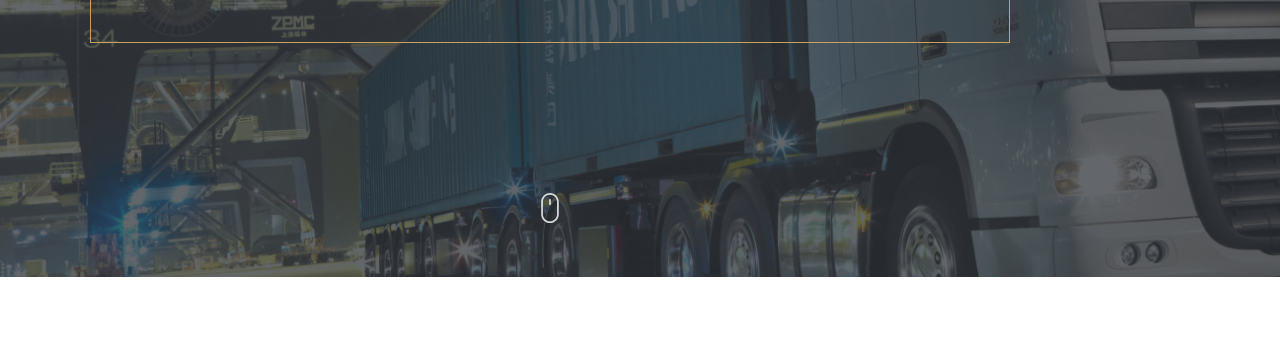
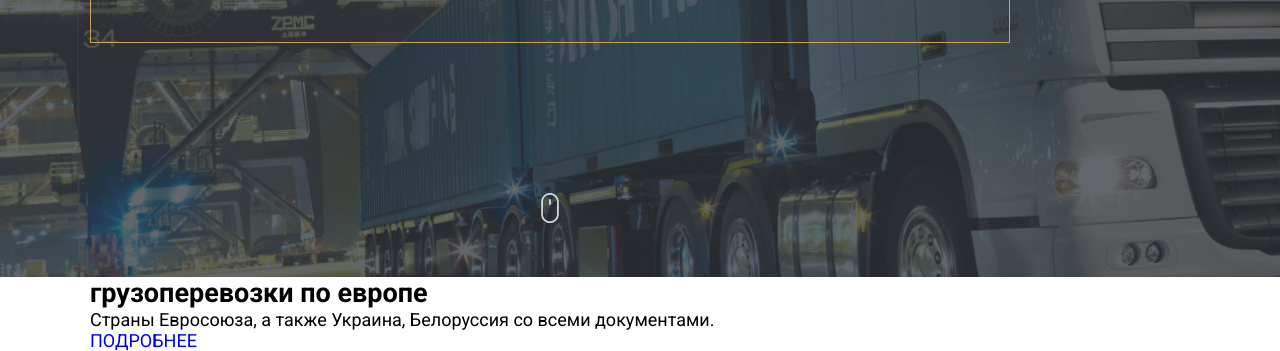
Before and after one commit to KojikiKiraFox/Freight-transportation, a plain HTML site: page index.html in a window 1280 px wide. Shown: the part 486-837 px from the top of the page. Before the commit the page ends 800 px from the top, so only its background shows below. Drawn offline with Linux system fonts and the light colour scheme.

Commit message:
Add files via upload

```diff
--- a/index.html
+++ b/index.html
@@ -66,5 +66,18 @@
         </div>
     </section>
     <!-- /.hero -->
+
+    <section class="slider">
+        <div class="container">
+            <div class="slider__items-left">
+                <h2 class="slider__item-title">грузоперевозки по европе</h2>
+                <p class="slider__item-info">Страны Евросоюза, а также Украина, Белоруссия со всеми документами.</p>
+                <div class="slider__button">
+                    <a href="#" class="btn btn-slider">ПОДРОБНЕЕ</a>
+                </div>
+            </div>
+        </div>
+    </section>
+    <!-- /.slider -->
 </body>
 </html>
```
Also changed, not shown: img/items/line.svg (added).
